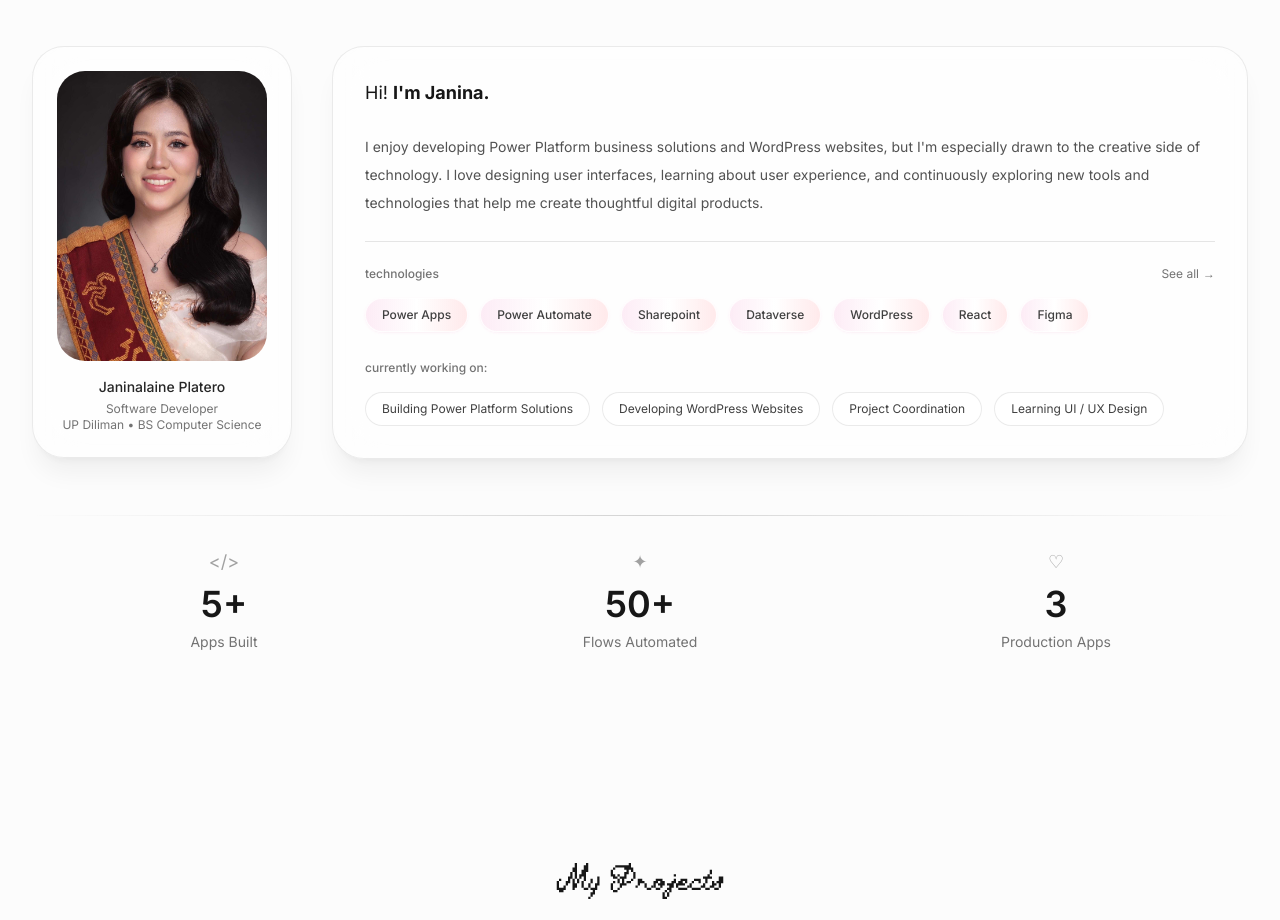
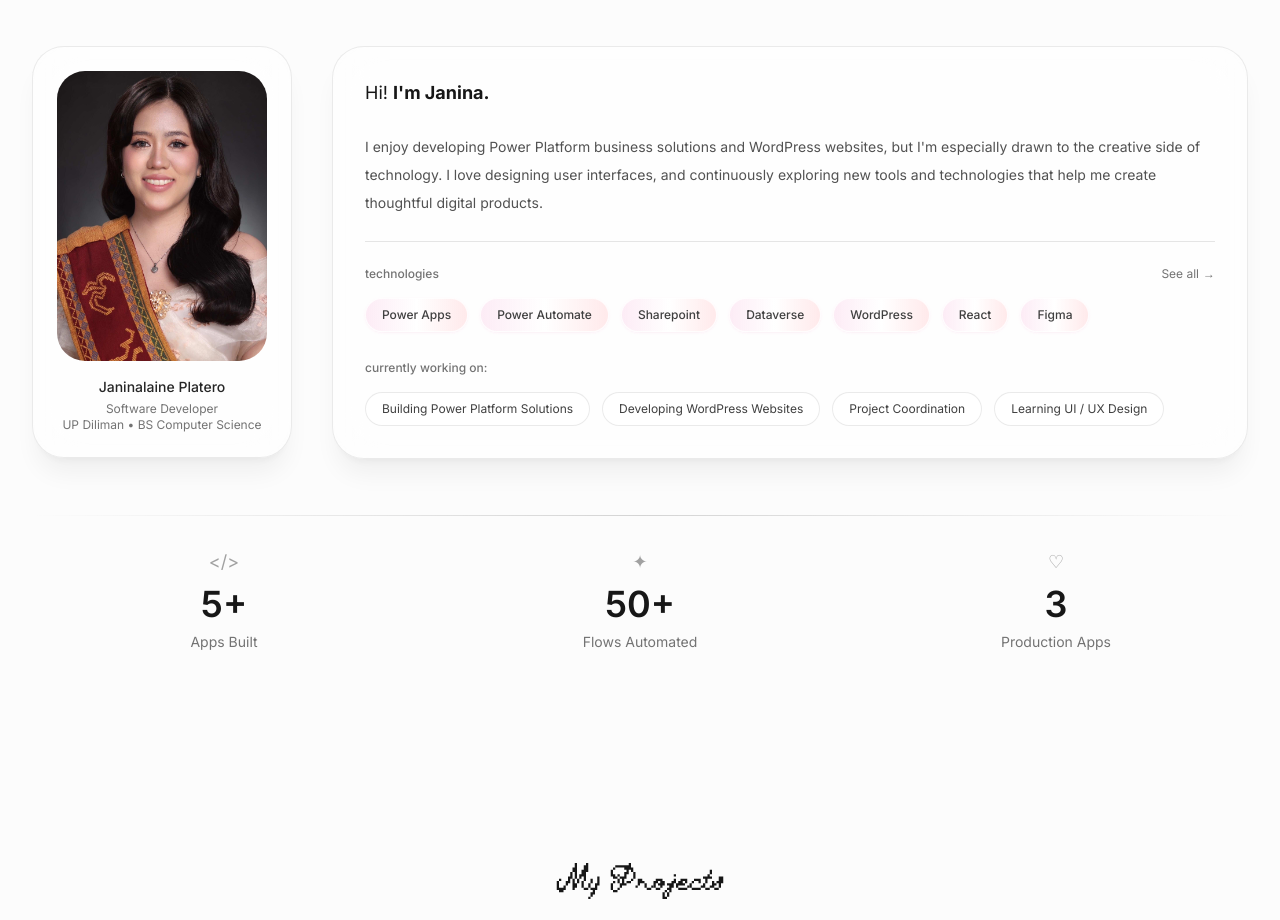
Before and after one commit to jnnln/Portfolio, a React (Vite) app: page / in a window 1280 px wide. Shown: the part 980-1900 px from the top of the page. Built offline with nearby package versions, Linux system fonts and the light colour scheme.

Commit message:
modify about me

```diff
--- a/src/components/About.jsx
+++ b/src/components/About.jsx
@@ -335,7 +335,7 @@ export default function About() {
 
               text-neutral-600
               ">
-                I enjoy developing Power Platform business solutions and WordPress websites, but I'm especially drawn to the creative side of technology. I love designing user interfaces, learning about user experience, and continuously exploring new tools and technologies that help me create thoughtful digital products.
+                I enjoy developing Power Platform business solutions and WordPress websites, but I'm especially drawn to the creative side of technology. I love designing user interfaces, and continuously exploring new tools and technologies that help me create thoughtful digital products.
               </p>
 
               {/* Divider */}
```
